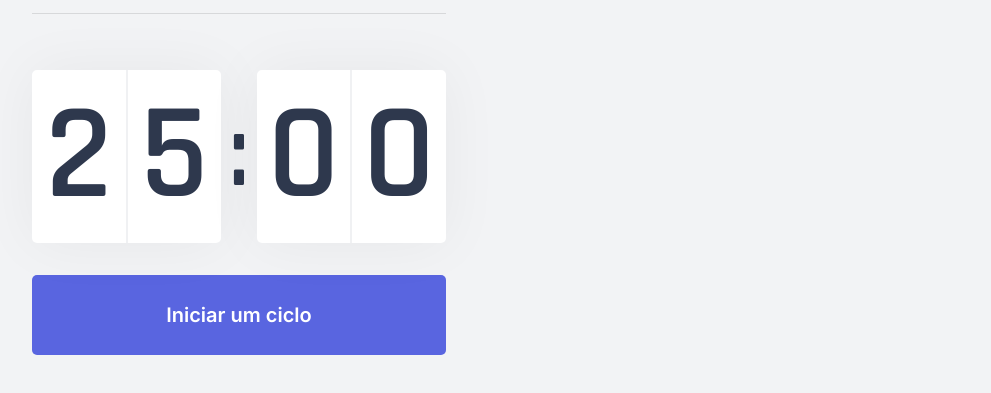
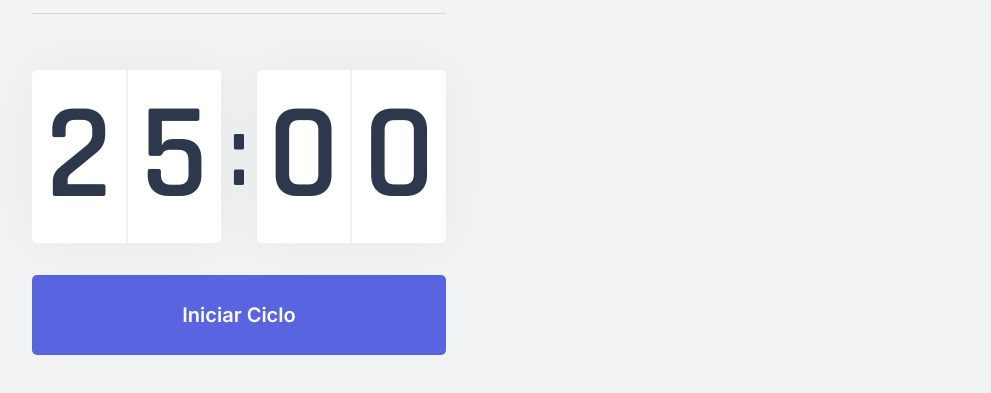
Before and after one commit to Codfect/NextJs-Typescript, a Next.js app: page / in a window 1280 px wide. Shown: the part 321-714 px from the top of the page, without its empty margins (144-1135 px from the left). Built offline with nearby package versions, Linux system fonts and the light colour scheme.

Commit message:
clear countdown

```diff
--- a/src/components/Countdown.tsx
+++ b/src/components/Countdown.tsx
@@ -2,9 +2,11 @@
 
 import styles from '../styles/components/Countdown.module.css';
 
+let countdownTimeout: NodeJS.Timeout;
+
 export function Countdown() {
     const [time, setTime] = useState(25 * 60);
-    const [active, setActive] = useState(false);
+    const [isActive, setIsActive] = useState(false);
 
     const minutes = Math.floor(time / 60);
     const seconds = time % 60
@@ -13,16 +15,22 @@
     const [secondLeft, secondRight] = String(seconds).padStart(2, '0').split('');
 
     function startCountdown() {
-        setActive(true);
+        setIsActive(true);
+    }
+
+    function resetCountdown() {
+        clearTimeout(countdownTimeout);
+        setIsActive(false);
+        setTime(25 * 60);
     }
 
     useEffect(() => {
-        if (active && time > 0) {
-            setTimeout(() => {
+        if (isActive && time > 0) {
+           countdownTimeout = setTimeout(() => {
                 setTime(time - 1)
             }, 1000)
         }
-    }, [active, time]);
+    }, [isActive, time]);
 
     return(
         <div>
@@ -40,9 +48,15 @@
                 </div>
             </div>
 
-            <button type="button" className={styles.countdownButton} onClick={startCountdown}>
-                Iniciar um ciclo
-            </button>
+                { isActive ? (
+                    <button type="button" className={`${styles.countdownButton} ${styles.countdownButtonActive}`} onClick={resetCountdown}>
+                        Abandonar Ciclo
+                    </button>
+                ) : (
+                    <button type="button" className={styles.countdownButton} onClick={startCountdown}>
+                        Iniciar Ciclo
+                    </button>
+                ) }
         </div>
     );
 }
--- a/src/styles/components/Countdown.module.css
+++ b/src/styles/components/Countdown.module.css
@@ -61,3 +61,13 @@
 .countdownButton:hover {
     background: var(--blue-dark);
 }
+
+.countdownButtonActive {
+    background: var(--white);
+    color: var(--title);
+}
+
+.countdownButtonActive:hover {
+    background: var(--red);
+    color: var(--white);
+}
```
